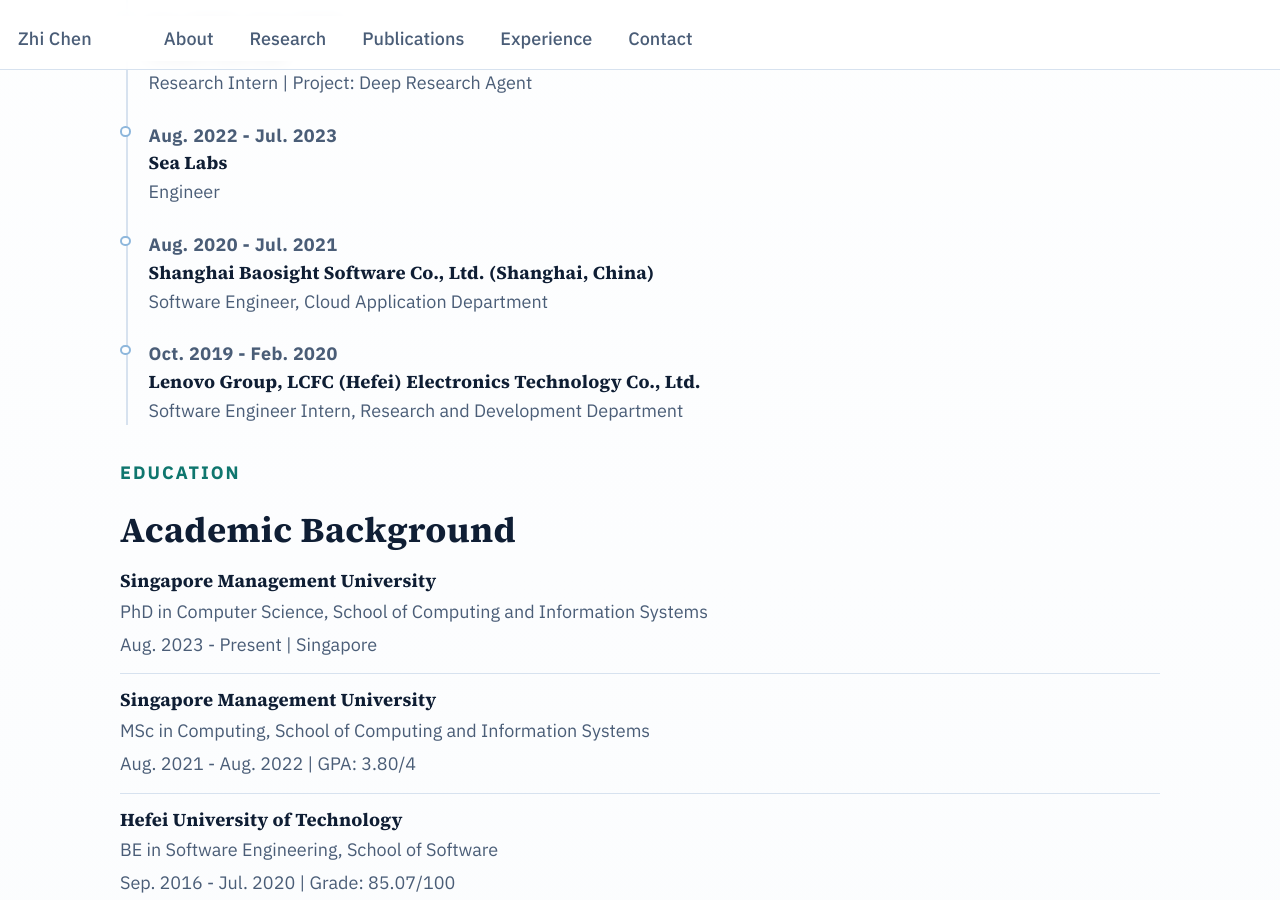
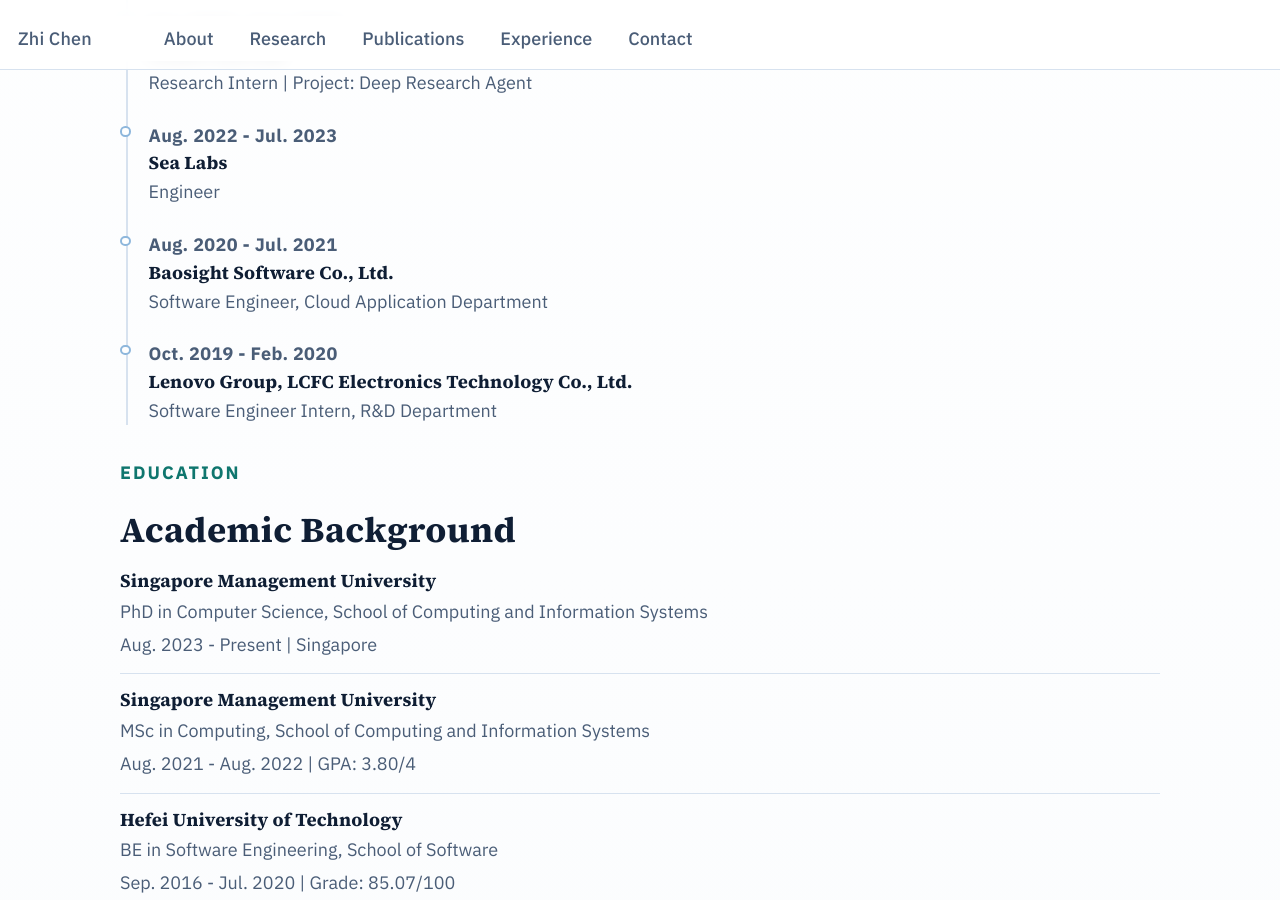
Before and after one commit to chenzhi-cz/chenzhi-cz.github.io, a Jekyll site: the page built from _pages/about.md, in a window 1280 px wide and 900 px high, scrolled down 2825 px. Built offline with Jekyll 4.4.1, drawn with Linux system fonts in a browser that asks for light colours; some web fonts are replaced.

Commit message:
Update company names for Baosight and Lenovo experience

```diff
--- a/_pages/about.md
+++ b/_pages/about.md
@@ -164,13 +164,13 @@ redirect_from:
       </article>
       <article class="timeline__item">
         <p class="timeline__date">Aug. 2020 - Jul. 2021</p>
-        <h3>Shanghai Baosight Software Co., Ltd. (Shanghai, China)</h3>
+        <h3>Baosight Software Co., Ltd.</h3>
         <p>Software Engineer, Cloud Application Department</p>
       </article>
       <article class="timeline__item">
         <p class="timeline__date">Oct. 2019 - Feb. 2020</p>
-        <h3>Lenovo Group, LCFC (Hefei) Electronics Technology Co., Ltd.</h3>
-        <p>Software Engineer Intern, Research and Development Department</p>
+        <h3>Lenovo Group, LCFC Electronics Technology Co., Ltd.</h3>
+        <p>Software Engineer Intern, R&amp;D Department</p>
       </article>
     </div>
   </section>
```
